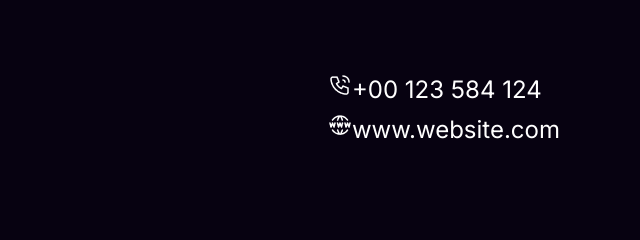
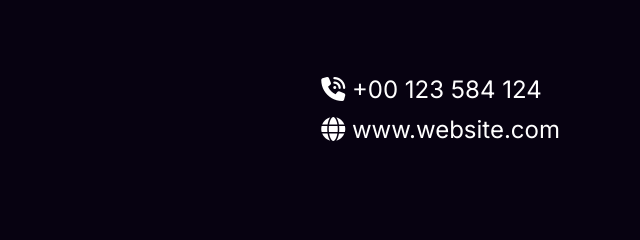
Before and after one commit to AmirHossain58/B9A1-New-Year-New-Mission-aha, a plain HTML site: page index.html in a window 1280 px wide. Shown: the part 6383-6623 px from the top of the page, 640-1280 px from the left. Drawn offline with Linux system fonts and the light colour scheme.

Commit message:
icons added

```diff
--- a/index.html
+++ b/index.html
@@ -11,6 +11,7 @@
 <link rel="preconnect" href="https://fonts.gstatic.com" crossorigin>
 <link href="https://fonts.googleapis.com/css2?family=Inter&family=Merriweather&display=swap" rel="stylesheet">
     <link rel="stylesheet" href="style.css">
+    <script src="https://kit.fontawesome.com/8d18a2b63b.js" crossorigin="anonymous"></script>
 </head>
 <body>
     <header class="banner">
@@ -110,8 +111,9 @@
                 Beach Gardens Florida 33410</p>
 
 
-                <div class="phone-web"><p> <img src="images/call.png" alt="">+00 123 584 124</p>
-                <p><img src="images/website.png" alt="">www.website.com</p>
+                <div class="phone-web">
+                    <p><i class="fa-solid fa-phone-volume"></i> +00 123 584 124</p>
+                <p><i class="fa-solid fa-globe"></i> www.website.com</p>
                 </div>
 
          </section>
```
